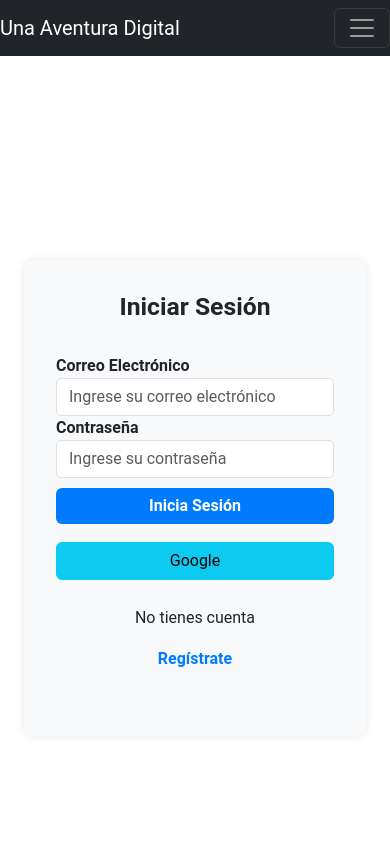
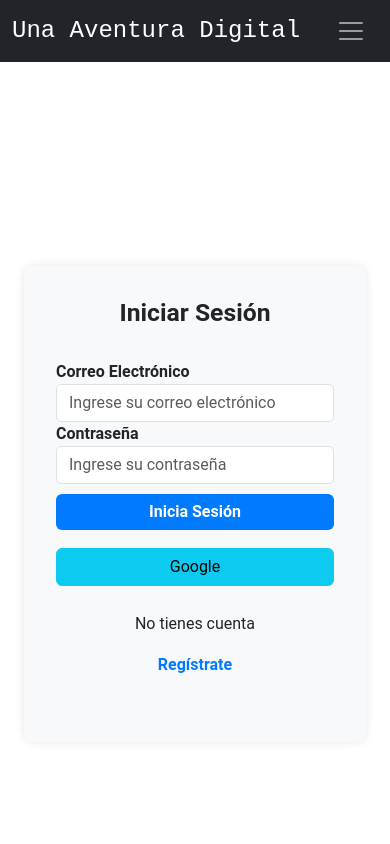
Before and after one commit to Edwar421/UnaAventura, a React (Create React App) app in the folder una-aventura-digital/: page / in a window 390 px wide. Shown: the top 844 px of the page. Built offline with nearby package versions, Linux system fonts and the light colour scheme; no server answers.

Commit message:
Header completo
Header arreglado y responsive, se puede cambiar de color si se requiere

```diff
--- a/una-aventura-digital/public/index.html
+++ b/una-aventura-digital/public/index.html
@@ -33,6 +33,7 @@
   </head>
   <body>
     <noscript>You need to enable JavaScript to run this app.</noscript>
+    <script src="https://code.jquery.com/jquery-3.5.1.slim.min.js"></script>
     <script src="https://cdn.jsdelivr.net/npm/@popperjs/core@2.11.8/dist/umd/popper.min.js" integrity="sha384-I7E8VVD/ismYTF4hNIPjVp/Zjvgyol6VFvRkX/vR+Vc4jQkC+hVqc2pM8ODewa9r" crossorigin="anonymous"></script>
     <script src="https://cdn.jsdelivr.net/npm/bootstrap@5.3.3/dist/js/bootstrap.min.js" integrity="sha384-0pUGZvbkm6XF6gxjEnlmuGrJXVbNuzT9qBBavbLwCsOGabYfZo0T0to5eqruptLy" crossorigin="anonymous"></script>
     <div id="root"></div>
--- a/una-aventura-digital/src/Components/Header.jsx
+++ b/una-aventura-digital/src/Components/Header.jsx
@@ -1,13 +1,15 @@
-import React, { useState, useEffect } from 'react';
-import 'bootstrap/dist/css/bootstrap.min.css';
+import React, { useState, useEffect, useRef } from 'react';
 import { getAuth, signOut, onAuthStateChanged } from 'firebase/auth';
-import { Link } from 'react-router-dom';
+import { Link, useLocation } from 'react-router-dom';
 import appFireBase from '../firebase-config';
+import '../Styles/Header.css';
 
 const auth = getAuth(appFireBase);
 
 const Header = () => {
   const [isAuthenticated, setIsAuthenticated] = useState(false);
+  const location = useLocation();
+  const navbarCollapseRef = useRef(null);
 
   useEffect(() => {
     const unsubscribe = onAuthStateChanged(auth, (user) => {
@@ -17,6 +19,16 @@ const Header = () => {
     return () => unsubscribe();
   }, []);
 
+  useEffect(() => {
+    // Close the menu when the route changes
+    if (navbarCollapseRef.current) {
+      const collapse = new window.bootstrap.Collapse(navbarCollapseRef.current, {
+        toggle: false,
+      });
+      collapse.hide();
+    }
+  }, [location]);
+
   const handleLogout = async () => {
     try {
       await signOut(auth);
@@ -24,18 +36,18 @@ const Header = () => {
     } catch (error) {
       console.error('Error cerrando sesión:', error);
     }
-  }
+  };
 
   return (
-    <div>
-      <nav className="navbar navbar-expand-lg navbar-dark bg-dark">
+    <nav className="navbar navbar-expand-lg navbar-dark bg-dark">
+      <div className="container-fluid">
         <Link className="navbar-brand" to="/">Una Aventura Digital</Link>
-        <button className="navbar-toggler" type="button" data-toggle="collapse" data-target="#navbarNav" aria-controls="navbarNav" aria-expanded="false" aria-label="Toggle navigation">
+        <button className="navbar-toggler" type="button" data-bs-toggle="collapse" data-bs-target="#navbarNav" aria-controls="navbarNav" aria-expanded="false" aria-label="Toggle navigation">
           <span className="navbar-toggler-icon"></span>
         </button>
-        <div className="collapse navbar-collapse" id="navbarNav">
+        <div className="collapse navbar-collapse" id="navbarNav" ref={navbarCollapseRef}>
           {isAuthenticated && (
-            <ul className="navbar-nav ml-auto">
+            <ul className="navbar-nav ms-auto">
               <li className="nav-item">
                 <Link className="nav-link" to="/Home">Publicaciones</Link>
               </li>
@@ -48,10 +60,9 @@ const Header = () => {
             </ul>
           )}
         </div>
-      </nav>
-      <div style={{ marginBottom: '20px' }}></div>
-    </div>
+      </div>
+    </nav>
   );
-}
+};
 
 export default Header;
--- a/una-aventura-digital/src/Styles/Header.css
+++ b/una-aventura-digital/src/Styles/Header.css
@@ -1,13 +1,82 @@
+/* Header.css */
+
+/* Estilos generales para la barra de navegación */
+.navbar {
+  margin-bottom: 20px;
+}
+
+/* Estilos para la marca del navbar */
 .navbar-brand {
   font-family: 'Courier New', Courier, monospace;
   font-size: 1.5em;
 }
 
+/* Estilos para los enlaces de navegación */
 .nav-link {
   font-size: 1.2em;
   margin-right: 10px;
 }
 
+/* Estilos para el botón de cierre de sesión */
 .btn-outline-light {
   margin-left: 10px;
 }
+
+/* Estilos del botón de colapso (hamburguesa) */
+.navbar-toggler {
+  border: none;
+}
+
+/* Estilo del contenedor del navbar */
+.container-fluid {
+  display: flex;
+  justify-content: space-between;
+  align-items: center;
+}
+
+/* Oculta el menú en vistas normales (desktops) */
+.navbar-collapse {
+  display: flex; /* Muestra el menú en vistas de escritorio */
+}
+
+/* Alineación de los elementos del navbar */
+.navbar-nav {
+  display: flex;
+  align-items: center;
+  justify-content: flex-end;
+  width: 100%;
+}
+
+/* Oculta el menú en dispositivos móviles */
+@media (max-width: 767.98px) {
+  .navbar-collapse {
+    display: none; /* Oculta el menú por defecto en dispositivos móviles */
+    flex-direction: column;
+    align-items: center;
+    width: 100%;
+  }
+
+  .navbar-collapse.show {
+    display: flex; /* Muestra el menú cuando el botón de colapso está activo */
+  }
+
+  .navbar-nav {
+    flex-direction: column;
+    width: 100%;
+    margin-top: 10px;
+  }
+
+  .nav-link {
+    margin-right: 0;
+    margin-bottom: 10px;
+    text-align: center;
+  }
+
+  .nav-link:last-child {
+    margin-bottom: 0;
+  }
+
+  .navbar-toggler {
+    margin-right: 0;
+  }
+}
--- a/una-aventura-digital/src/index.js
+++ b/una-aventura-digital/src/index.js
@@ -3,6 +3,9 @@ import ReactDOM from 'react-dom';
 import './index.css';
 import App from './App';
 import reportWebVitals from './reportWebVitals';
+import 'bootstrap/dist/css/bootstrap.min.css';
+import 'bootstrap/dist/js/bootstrap.bundle.min';
+
 
 ReactDOM.render(
   <React.StrictMode>
```
Lines whose indentation alone changed are shown as unchanged.
